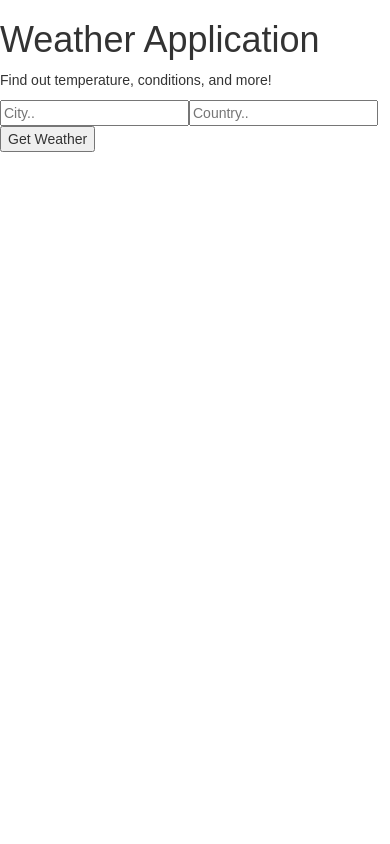
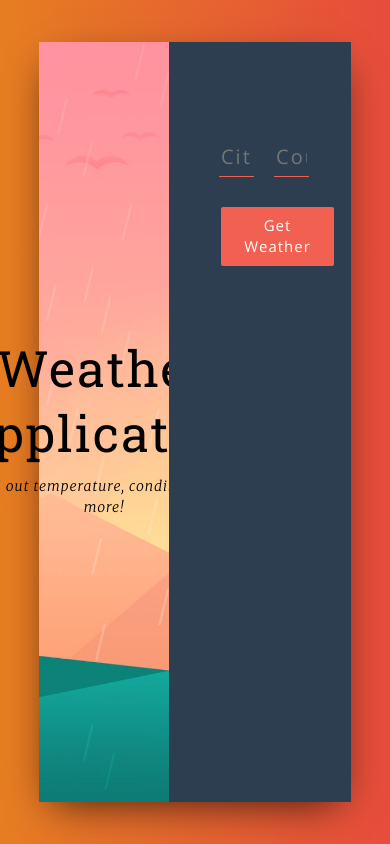
Before and after one commit to danielhkim92/weatherapp, a React (Create React App) app: page / in a window 390 px wide. Built offline with nearby package versions, Linux system fonts and the light colour scheme.

Commit message:
finished styling, need to make it responsive later

```diff
--- /dev/null
+++ b/src/App.css
@@ -0,0 +1,127 @@
+@import url('https://fonts.googleapis.com/css?family=Merriweather:100,200,300,300i,400,400i,700');
+@import url('https://fonts.googleapis.com/css?family=Roboto+Slab:400,700');
+@import url('https://fonts.googleapis.com/css?family=Open+Sans:300,400');
+
+body {
+  font-family: "Open Sans", serif;
+}
+
+.wrapper {
+  background: linear-gradient(to right, #e67e22, #e74c3c);
+  height: 100vh;
+  display: flex;
+  justify-content: center;
+  align-items: center;
+}
+
+.main {
+  height: 90vh;
+  background: #fff;
+  box-shadow: 0px 13px 40px -13px rgba(0,0,0,0.75);
+  width: 80%;
+  margin: 0 auto;
+}
+
+.title-container {
+  height: 90vh;
+  background: url("img/bg.jpg") center center no-repeat;
+  background-size: cover;
+  display: flex;
+  align-items: center;
+  justify-content: center;
+  text-align: center;
+  color: #000;
+}
+
+.title-container__title {
+  font-size: 50px;
+  letter-spacing: 2px;
+  line-height: 1.3;
+  font-family: 'Roboto Slab', serif;
+}
+
+.title-container__subtitle {
+  font-style: italic;
+  font-weight: 100;
+  letter-spacing: 1px;
+  line-height: 1.5;
+  font-family: "Merriweather", serif;
+}
+
+.form-container {
+  background-color: #2c3e50;
+  height: 90vh;
+  padding-top: 100px;
+  padding-left: 50px;
+}
+
+input[type="text"] {
+  background-color: transparent;
+  border: 0;
+  border-bottom: solid 1px #f16051;
+  width: 30%;
+  padding-bottom: 4px;
+  color: #fff !important;
+  font-weight: lighter;
+  letter-spacing: 2px;
+  margin-bottom: 30px;
+  margin-right: 20px;
+  font-size: 20px;
+}
+
+input[type="text"] {
+    outline: none;
+}
+
+input:-webkit-autofill {
+    -webkit-box-shadow: 0 0 0 30px #2c3e50 inset;
+    -webkit-text-fill-color: #fff !important;
+}
+
+button {
+  border: 0;
+  padding: 8px 20px;
+  margin: 0 2px;
+  border-radius: 2px;
+  font-weight: lighter;
+  letter-spacing: 1px;
+  font-size: 15px;
+  cursor: pointer;
+  background-color: #f16051;
+  color: #fff;
+  font-weight: 100;
+}
+
+button:active {
+  outline: none;
+}
+
+.weather__info {
+  width: 60%;
+  font-size: 20px;
+  font-weight: 200;
+  letter-spacing: 2px;
+}
+
+.weather__key {
+  color: #f16051;
+  border-bottom: solid 2px rgba(255,255,255,0.06);
+  padding: 20px 0 20px 0;
+  font-weight: 400;
+}
+
+.weather__key:last-child {
+  border: 0;
+}
+
+.weather__value {
+  color: #fff;
+  font-weight: 200;
+}
+
+.weather__error {
+  color: #f16051;
+  font-size: 20px;
+  letter-spacing: 1px;
+  font-weight: 200;
+}
--- a/src/App.js
+++ b/src/App.js
@@ -46,7 +46,14 @@
   render() {
     return (
       <div>
+        <div className="wrapper">
+          <div className="main">
+            <div className="container">
+              <div className="row">
+                <div className="col-xs-5 title-container">
                   <Titles/>
+                </div>
+                <div className="col-xs-7 form-container">
                   <Form getWeather={this.getWeather}/>
                   <Weather
                     temperature={this.state.temperature}
@@ -57,6 +64,11 @@
                     error={this.state.error}
                     />
                 </div>
+              </div>
+            </div>
+          </div>
+        </div>
+      </div>
       );
   }
 };
--- a/src/components/Titles.js
+++ b/src/components/Titles.js
@@ -3,8 +3,8 @@
 const Titles = () => {
 	return (
 		<div>
-			<h1>Weather Application</h1>
-			<p>Find out temperature, conditions, and more!</p>
+			<h1 className="title-container__title">Weather Application</h1>
+			<p className="title-container__subtitle">Find out temperature, conditions, and more!</p>
 		</div>
 	)
 }
--- a/src/components/Weather.js
+++ b/src/components/Weather.js
@@ -2,13 +2,31 @@
 
 const Weather = (props) => {
 	return (
-		<div>
-			{ props.city && <p>City: {props.city}</p> }
-			{ props.country && <p>Country: {props.country}</p> }
-			{ props.temperature && <p>Temperature: {props.temperature}</p> }
-			{ props.humidity && <p>Humidity: {props.humidity}</p> }
-			{ props.description && <p>Conditions: {props.description}</p> }
-			{ props.error && <p>{props.error}</p> }
+		<div className="weather__info">
+			{
+			props.city && <p className="weather__key">City:
+				<span className="weather__value"> {props.city}</span></p>
+			}
+			{
+			props.country && <p className="weather__key">Country:
+				<span className="weather__value"> {props.country}</span></p>
+			}
+			{
+			props.temperature && <p className="weather__key">Temperature:
+				<span className="weather__value"> {props.temperature}</span></p>
+			}
+			{
+			props.humidity && <p className="weather__key">Humidity:
+				<span className="weather__value"> {props.humidity}</span></p>
+			}
+			{
+			props.description && <p className="weather__key">Conditions:
+				<span className="weather__value"> {props.description}</span></p>
+			}
+			{
+			props.error &&
+				<p className="weather__error"> {props.error}</p>
+			}
 		</div>
 	);
 }
--- a/src/index.js
+++ b/src/index.js
@@ -1,7 +1,7 @@
 import React from 'react';
 import ReactDOM from 'react-dom';
 import 'bootstrap/dist/css/bootstrap.min.css';
-import './index.css';
+import './App.css';
 import App from './App';
 import registerServiceWorker from './registerServiceWorker';
 
```
Also changed, not shown: src/img/bg.jpg (added). Lines whose indentation alone changed are shown as unchanged.
